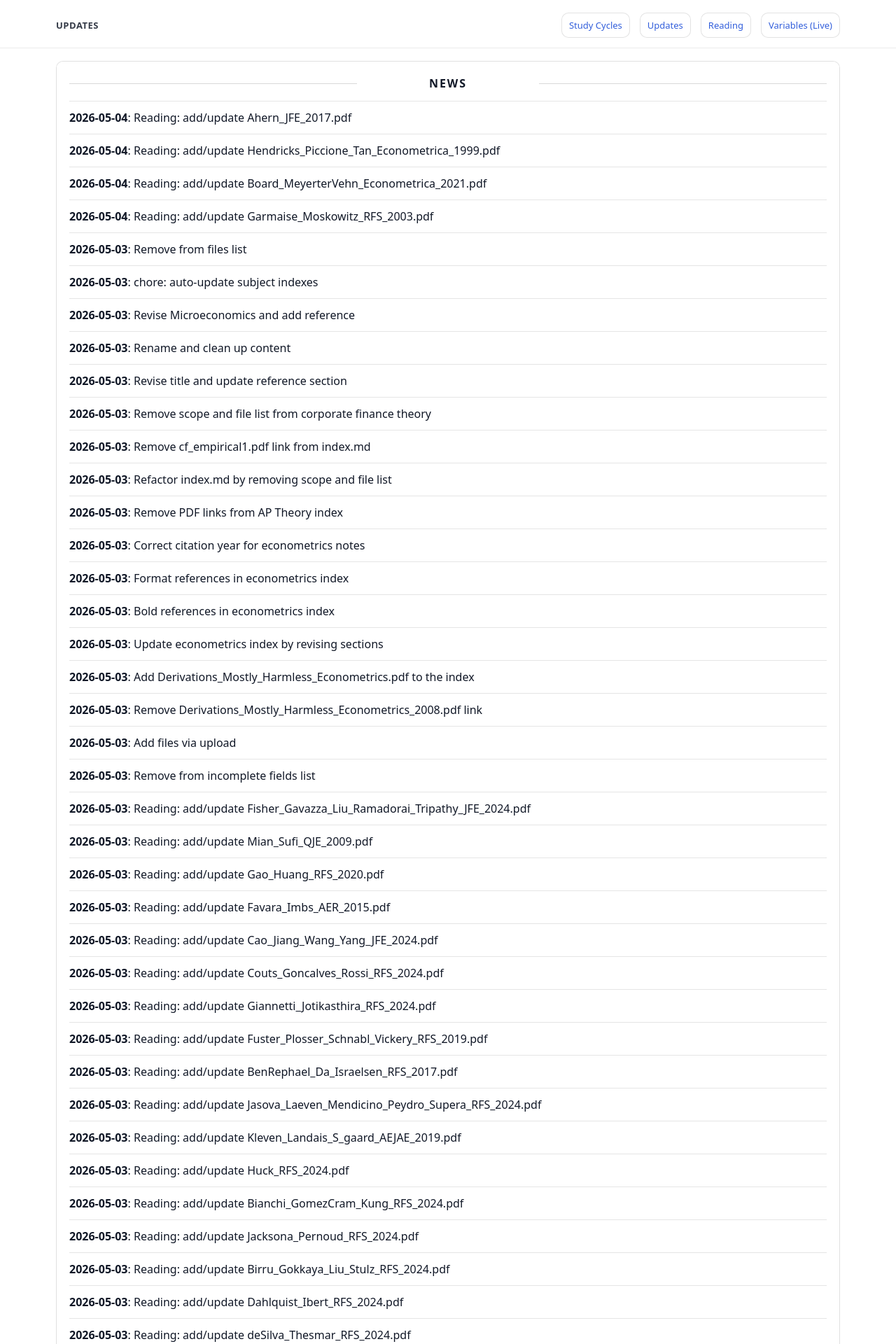
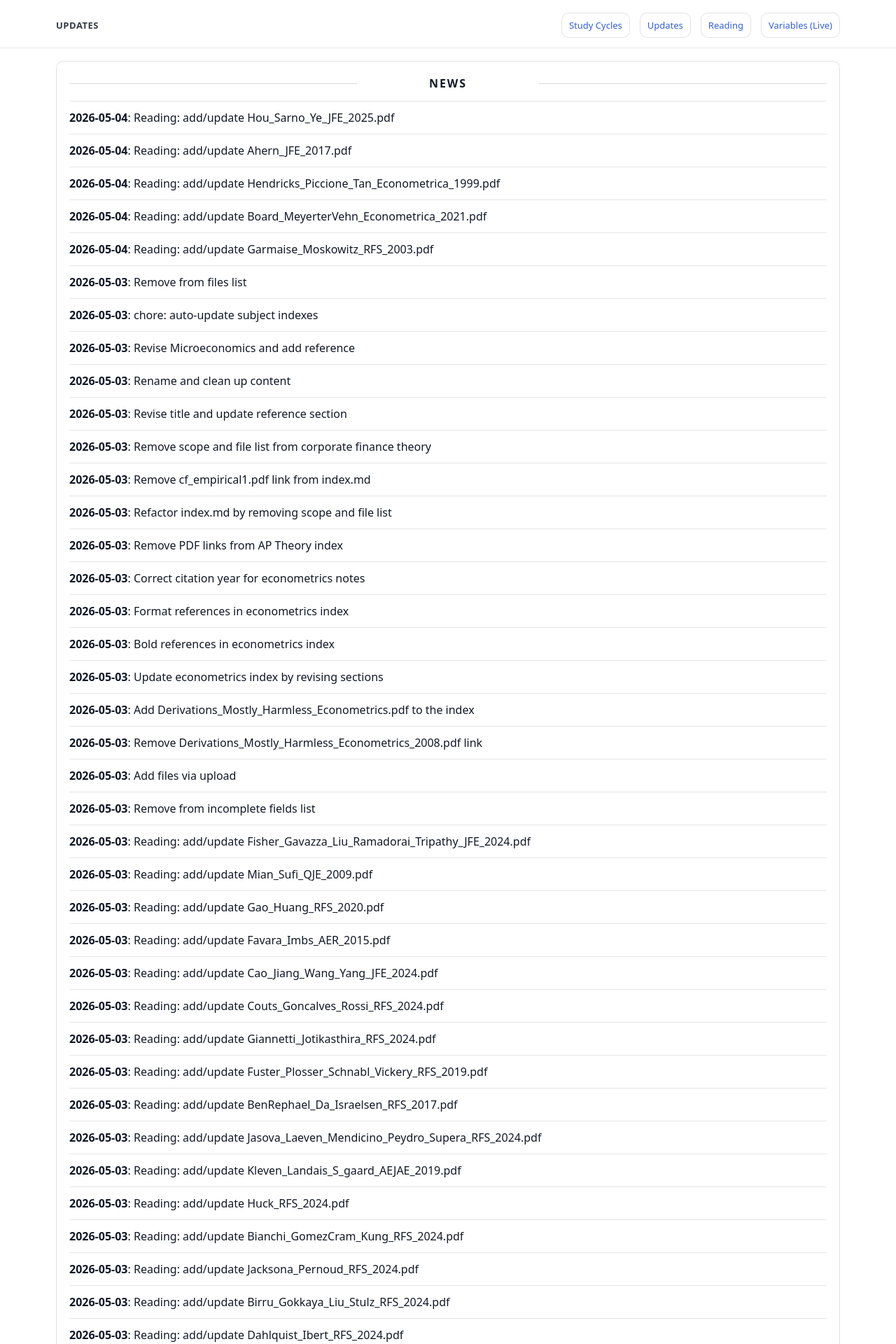
Before and after one commit to yaxinzn/study-archive, a Jekyll site: the page built from updates/index.md, in a window 1280 px wide. Shown: the top 1920 px of the page at 70% size. Built offline with Jekyll 4.4.1, drawn with Linux system fonts in a browser that asks for light colours; some of the changed text lies outside the part shown.

Commit message:
chore: update NEWS feed

```diff
--- a/_data/news.yml
+++ b/_data/news.yml
@@ -1,4 +1,7 @@
 # Auto-generated update history (sorted newest -> oldest). Do not edit manually.
+- ts: "1777842094"
+  date: "2026-05-04"
+  title: "Reading: add/update Hou_Sarno_Ye_JFE_2025.pdf"
 - ts: "1777841931"
   date: "2026-05-04"
   title: "Reading: add/update Ahern_JFE_2017.pdf"
```
